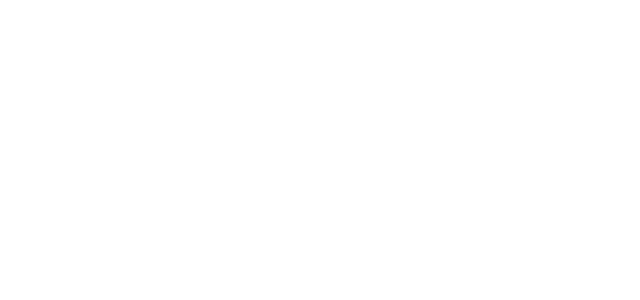
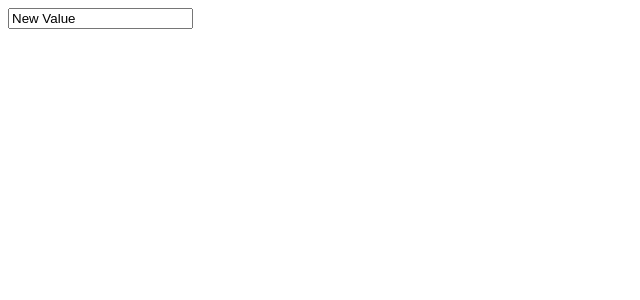
Before and after one commit to kondareddyyaramala/using-same-angular-directive-twice, an Angular app: page / in a window 1280 px wide. Shown: the top 300 px of the page, without its empty margins (0-640 px from the left). Built offline with nearby package versions, Linux system fonts and the light colour scheme.

Commit message:
Added a sample example

```diff
--- a/src/app/app.component.html
+++ b/src/app/app.component.html
@@ -0,0 +1 @@
+<app-child></app-child>
--- a/src/app/child/child.component.html
+++ b/src/app/child/child.component.html
@@ -1 +1 @@
-<p>child works!</p>
+<input value="Idhi adey" dir/>
--- a/src/app/child/child.component.ts
+++ b/src/app/child/child.component.ts
@@ -7,7 +7,9 @@
 })
 export class ChildComponent implements OnInit {
 
-  constructor() { }
+  constructor() {
+    console.log('This is child component');
+   }
 
   ngOnInit(): void {
   }
--- a/src/app/one.directive.ts
+++ b/src/app/one.directive.ts
@@ -1,10 +1,16 @@
-import { Directive } from '@angular/core';
+import { Directive, ElementRef, Renderer2 } from '@angular/core';
 
 @Directive({
-  selector: '[appOne]'
+  selector: '[dir]'
 })
 export class OneDirective {
 
-  constructor() { }
+  constructor(private elmRef: ElementRef, private renderer2: Renderer2) {
+    console.log('Directive Initialized')
+  }
+
+  ngAfterViewInit(){
+    this.renderer2.setProperty(this.elmRef.nativeElement, 'value', 'New Value');
+  }
 
 }
```
Also changed, not shown: 1 other file (tests, documents, lock files or other folders).
